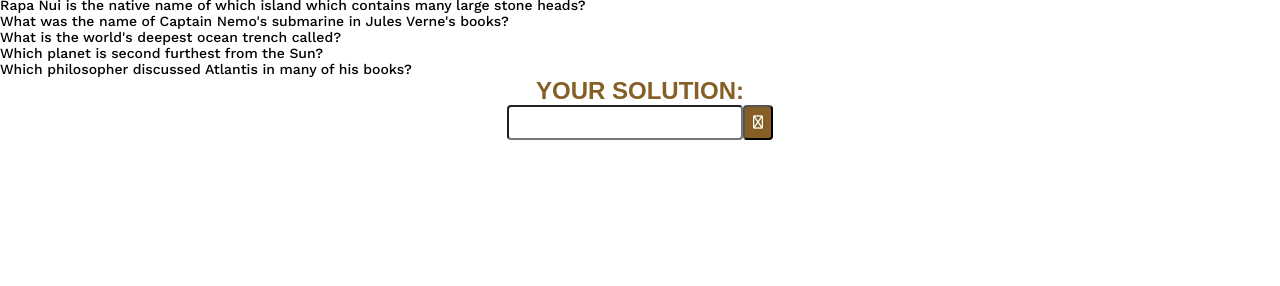
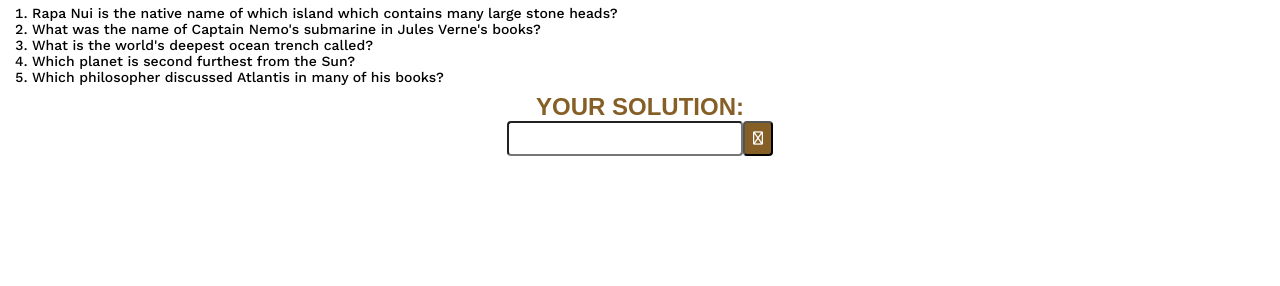
Before and after one commit to adamdawkins/story, a plain HTML site: page index.html in a window 1280 px wide. Shown: the part 514-800 px from the top of the page. Drawn offline with nearby package versions, Linux system fonts and the light colour scheme; a web font is replaced by a local one.

Commit message:
🐞 Show the numbers on the list of questions

```diff
--- a/index.html
+++ b/index.html
@@ -15,9 +15,9 @@
   <body>
     <img src="./tumbler-with-bg.png" class="max-w-full" />
     <h1 class="heading">The Locked Door</h1>
-    <p class="font-neohellenic text-center text-18px">Working clockwise start each answer at it's corresponding number to reveal the secret word that lines up on the lock tumblers</p>
+    <p class="font-neohellenic text-center text-18px mb-2">Working clockwise start each answer at it's corresponding number to reveal the secret word that lines up on the lock tumblers</p>
 
-    <ol class="font-work-sans text-14px">
+    <ol class="font-work-sans text-14px mb-2">
       <li>Rapa Nui is the native name of which island which contains many large stone heads?</li>
       <li>What was the name of Captain Nemo's submarine in Jules Verne's books?</li>
       <li>What is the world's deepest ocean trench called?</li>
--- a/style.css
+++ b/style.css
@@ -5,6 +5,13 @@ body, html {
 }
 
 * { box-sizing: border-box; margin: 0; padding: 0; }
+
+ol { padding: 0 1rem; }
+
+li {
+  margin-left: 1rem;
+}
+
 
 /* LAYOUT */
 /* Overflow */
@@ -28,6 +35,7 @@ body, html {
 .pt-8 { padding-top: 2rem; }
 
 /* Margin */
+.mb-2 { margin-bottom: 0.5rem; }
 .mb-8 { margin-bottom: 2rem; }
 
 /* SIZING */
```
